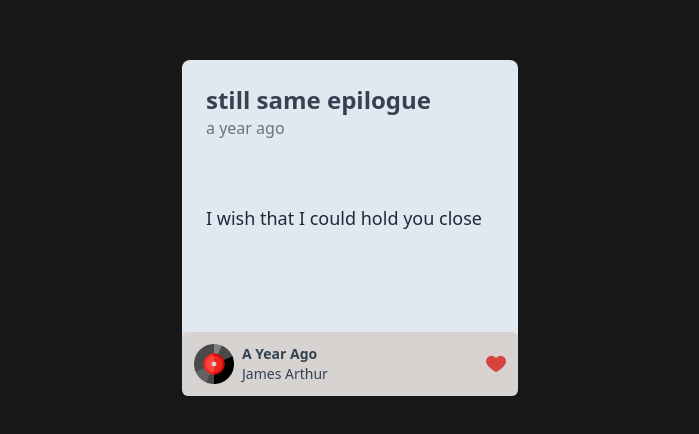
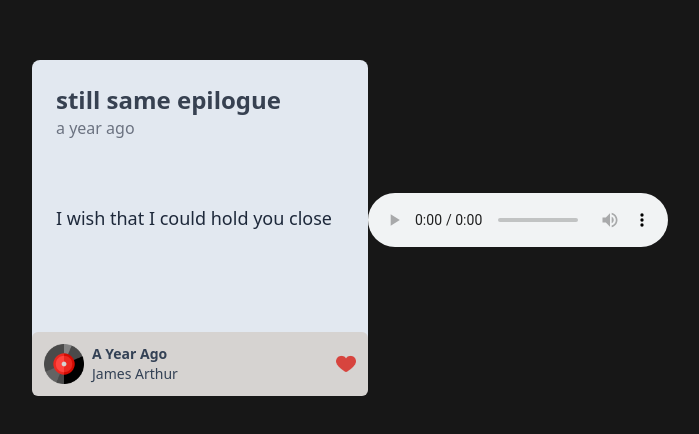
Before and after one commit to Abduls27/music-lyrics-aesthetic, a plain HTML site: page index.html in a window 1280 px wide. Shown: the part 180-614 px from the top of the page, without its empty margins (290-989 px from the left). Drawn offline with Linux system fonts and the light colour scheme.

Commit message:
Update index.html

```diff
--- a/index.html
+++ b/index.html
@@ -28,7 +28,7 @@
         </div>
       </div>
     </div>
-    <audio src="music.mp3" autoplay hidden></audio>
+    <audio src="music.mp3" autoplay controls></audio>
   </body>
   <script>
     let lyrics = [
```
